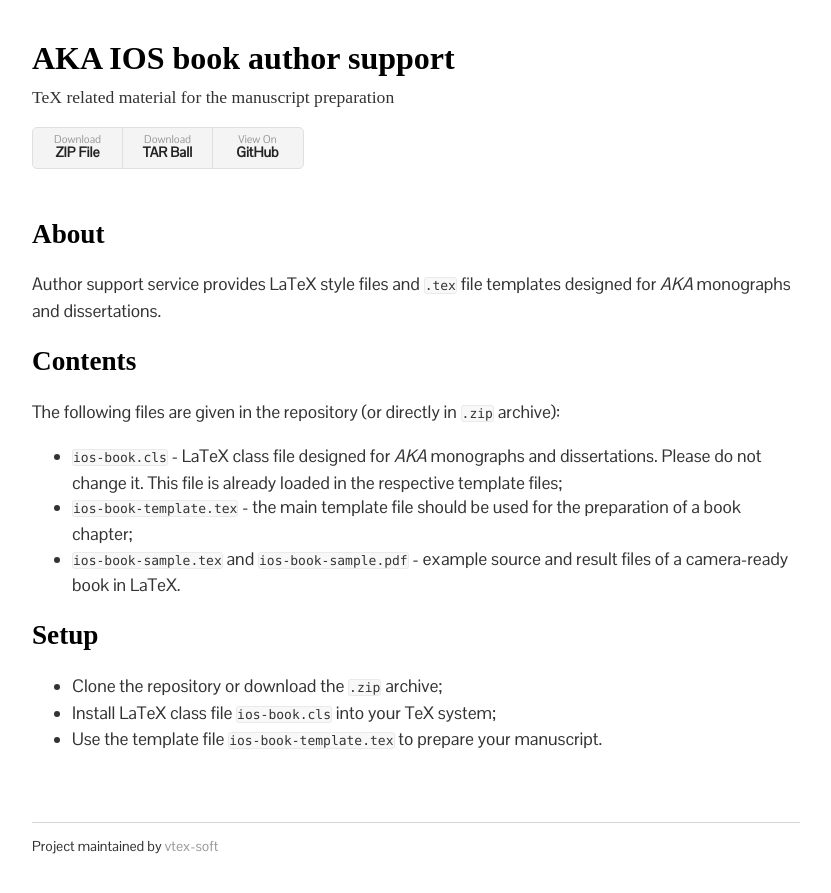
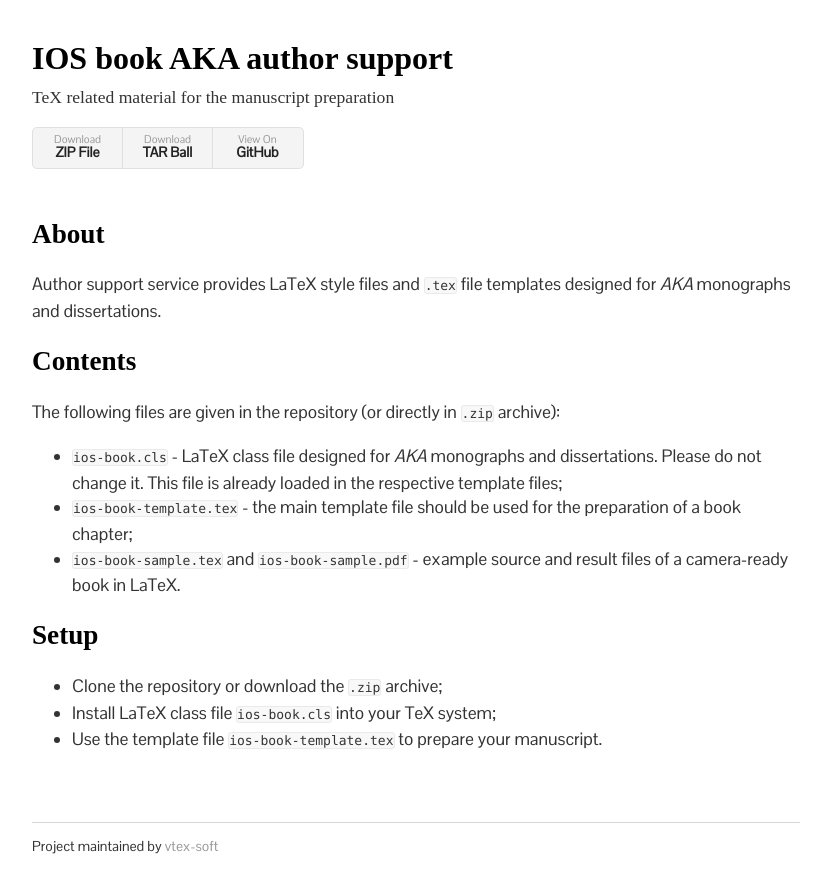
Before and after one commit to vtex-soft/texsupport.aka-ios-book, a Jekyll site: the page built from README.md, in a window 1280 px wide. Shown: the top 893 px of the page, without its empty margins (224-1055 px from the left). Built offline with Jekyll 4.4.1, drawn with Linux system fonts in a browser that asks for light colours; some web fonts are replaced; our own code applies the rules of GitHub Pages for plain Markdown files.

```diff
--- a/_config.yml
+++ b/_config.yml
@@ -1,3 +1,3 @@
-title: AKA IOS book author support
+title: IOS book AKA author support
 description: TeX related material for the manuscript preparation
 show_downloads: true
```
